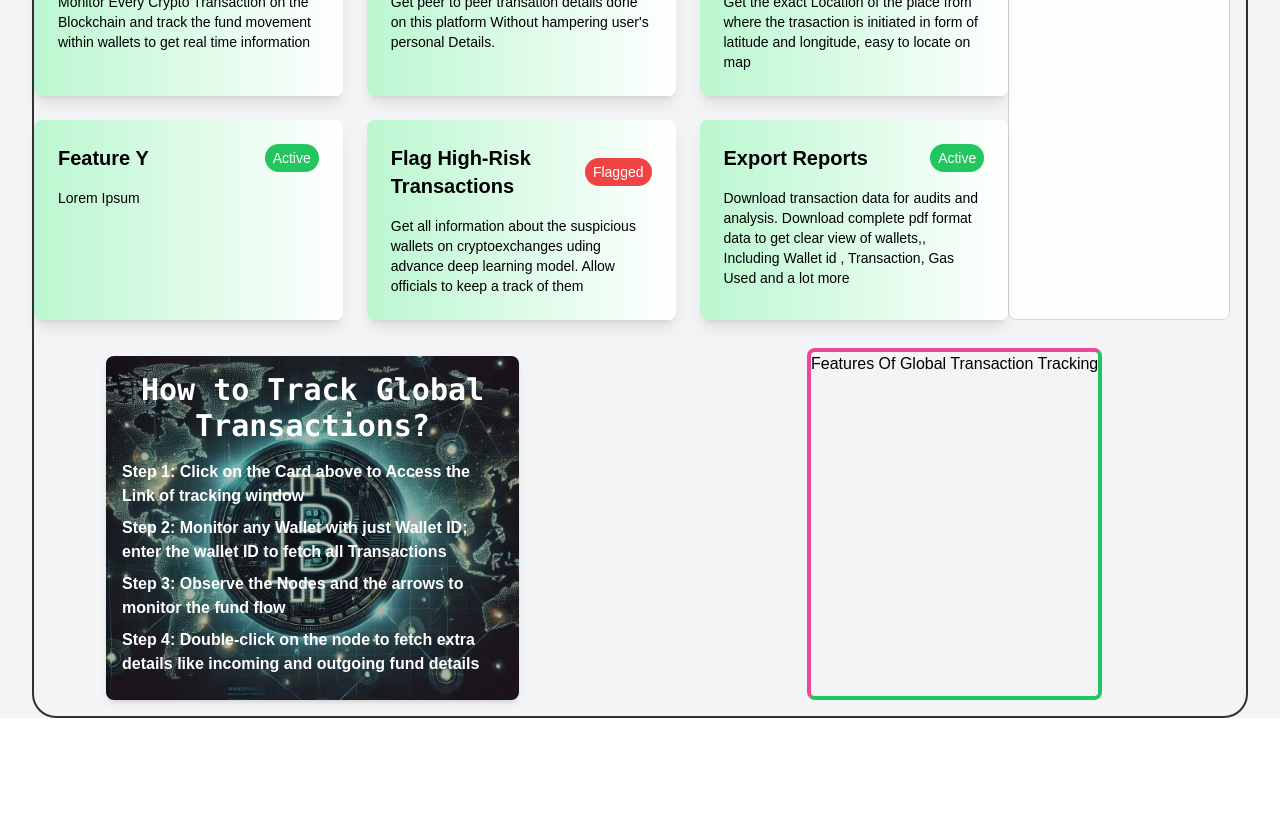
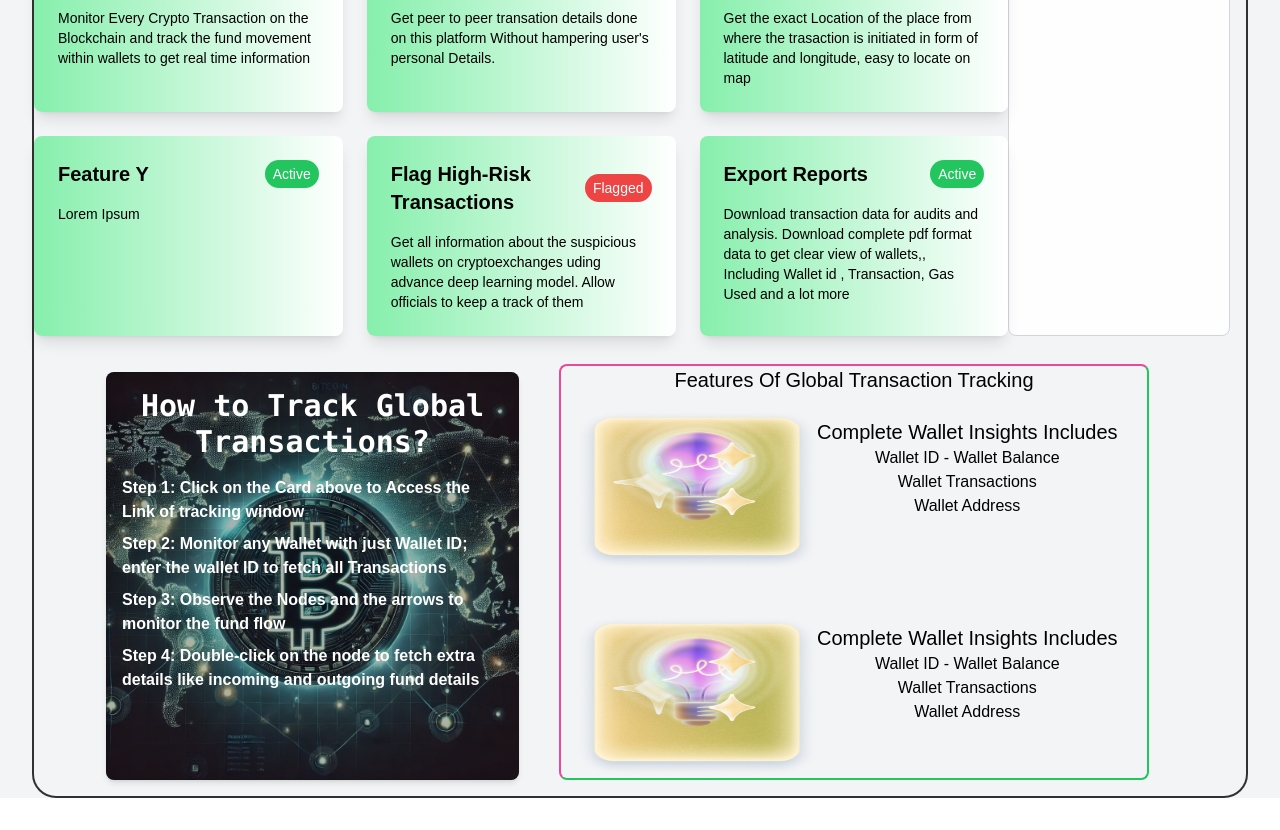
Before and after one commit to adarshsingh05/CryptoVigil-SIH, a Next.js app in the folder cryptovigil/frontend/cryptovigil/: page /policeDashboard in a window 1280 px wide. Shown: the part 300-1130 px from the top of the page. Before the commit the page ends 1050 px from the top, so only its background shows below. Built offline with nearby package versions, Linux system fonts and the light colour scheme; no server answers.

Commit message:
few more changes

```diff
--- a/cryptovigil/frontend/cryptovigil/src/app/policeDashboard/page.js
+++ b/cryptovigil/frontend/cryptovigil/src/app/policeDashboard/page.js
@@ -152,7 +152,7 @@ const OfficialsPage = () => {
         style={{
           backgroundColor: darkMode
             ? "rgba(0, 0, 0, 0.3)"
-            : "rgba(255,255,255 0.6)", // Light gray with transparency for dark mode, white with transparency for light mode
+            : "rgba(255,255,255 0.4)", // Light gray with transparency for dark mode, white with transparency for light mode
           // color: darkMode ? "white" : "black",
           backdropFilter: darkMode ? "blur(8px)" : "blur(4px)", // Dark mode gets a stronger blur, light mode a lighter blur
           border: darkMode
@@ -164,7 +164,7 @@ const OfficialsPage = () => {
         <div className="flex">
           <div className="flex-grow">
             {/* Search and Filters */}
-            <div className="flex justify-center mt-8 ml-4 mb-4">
+            <div className="flex justify-center mt-8 ml-4 mb-8">
               <input
                 type="text"
                 placeholder="Search for Features..."
@@ -184,8 +184,8 @@ const OfficialsPage = () => {
                   key={index}
                   className={`group p-6 rounded-lg shadow-lg transform transition-all duration-300 hover:scale-105 ${
                     darkMode
-                      ? "bg-gradient-to-r from-green-800 via-gray-900 to-green-600"
-                      : "bg-gradient-to-r from-green-200 to-white"
+                      ? "bg-gradient-to-r from-green-800 via-gray-900 to-green-500"
+                      : "bg-gradient-to-r from-green-300 to-white"
                   }`}
                 >
                   <div className="flex justify-between items-center mb-4">
@@ -218,7 +218,7 @@ const OfficialsPage = () => {
 
           {/* Sidebar */}
           <div
-            className={`w-64 border-l mt-20 mr-4 border rounded-lg ${
+            className={`w-64 border-l mt-24 mr-4 border rounded-lg ${
               darkMode ? "border-gray-700" : "border-gray-300"
             } p-4 bg-opacity-90 ${
               darkMode ? "bg-gray-800 text-white" : "bg-white text-black"
@@ -301,8 +301,58 @@ const OfficialsPage = () => {
             </div>
           </div>
           {/* side div 2 */}
-          <div className="mt-4 ml-72 border-4 border-t-pink-500 border-b-green-500 border-l-pink-500 border-r-green-500 rounded-lg">
-            <p>Features Of Global Transaction Tracking</p>
+          <div className="mt-4 ml-10 border-2 border-t-pink-500 border-b-green-500 border-l-pink-500 border-r-green-500 rounded-lg w-[50%]">
+            <p className="text-center text-xl">
+              Features Of Global Transaction Tracking
+            </p>
+            <div className="h-1/2 flex flex-col">
+              <div className="flex ">
+                <div className="w-full p-4 bg-transparent text-center">
+                  <div className="flex flex-row">
+                    <img
+                      src="/WalletInsights.png"
+                      alt="wallet"
+                      className="h-40 w-60"
+                    />
+                    <div className=" text-center mt-2 ">
+                      <p className="text-xl text-center">
+                        Complete Wallet Insights Includes
+                      </p>
+                      <ul>
+                        <li>Wallet ID - Wallet Balance</li>
+                        <li>Wallet Transactions</li>
+                        <li>Wallet Address</li>
+                      </ul>
+                    </div>
+                  </div>
+                </div>
+              </div>
+
+            </div>
+            <div className="h-1/2 flex flex-col">
+              <div className="flex ">
+                <div className="w-full p-4 bg-transparent text-center">
+                  <div className="flex flex-row">
+                    <img
+                      src="/WalletInsights.png"
+                      alt="wallet"
+                      className="h-40 w-60"
+                    />
+                    <div className=" text-center mt-2 ">
+                      <p className="text-xl text-center">
+                        Complete Wallet Insights Includes
+                      </p>
+                      <ul>
+                        <li>Wallet ID - Wallet Balance</li>
+                        <li>Wallet Transactions</li>
+                        <li>Wallet Address</li>
+                      </ul>
+                    </div>
+                  </div>
+                </div>
+              </div>
+
+            </div>
           </div>
         </div>
       </div>
```
Also changed, not shown: cryptovigil/frontend/cryptovigil/public/WalletInsights.png (added).
